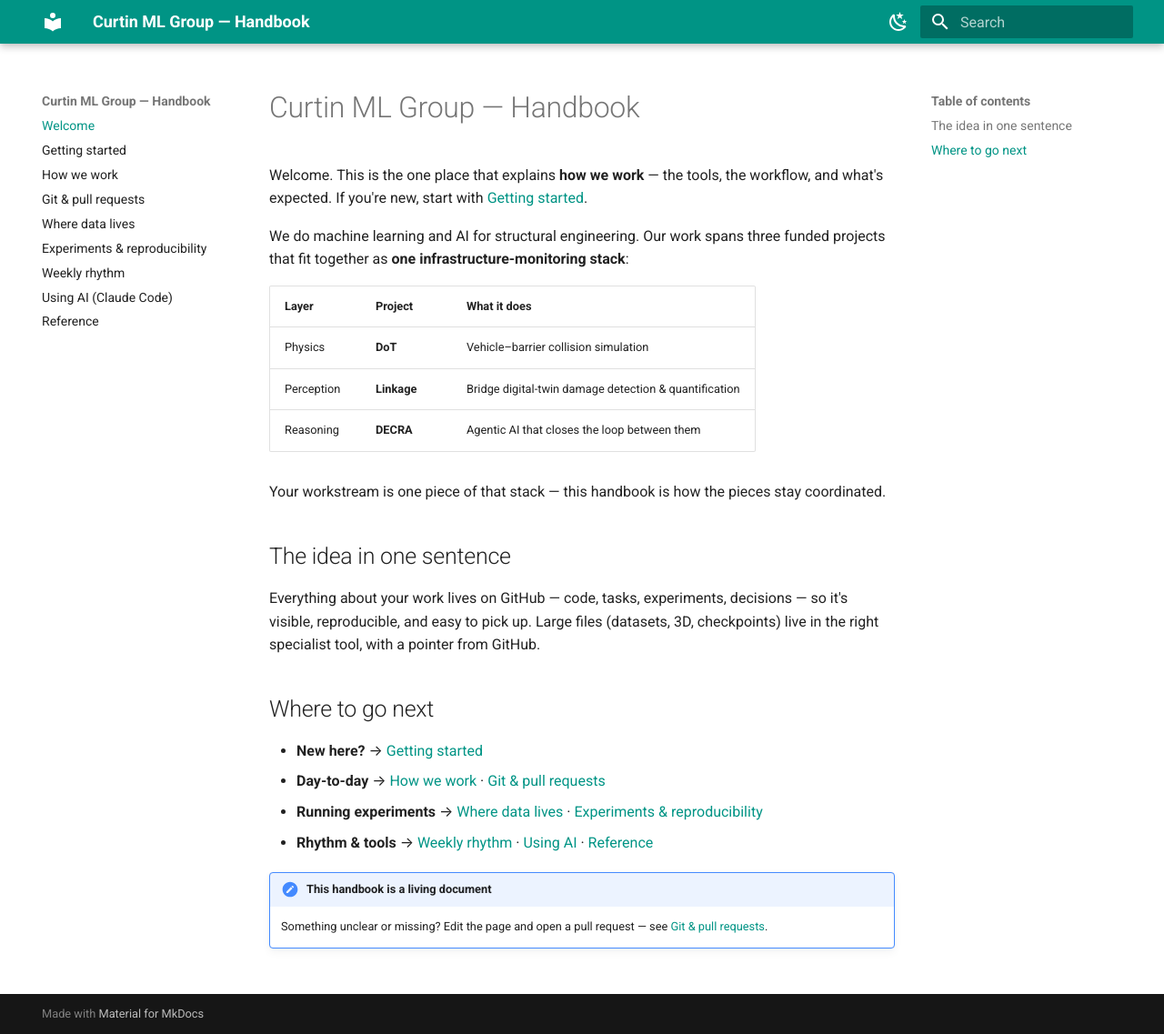
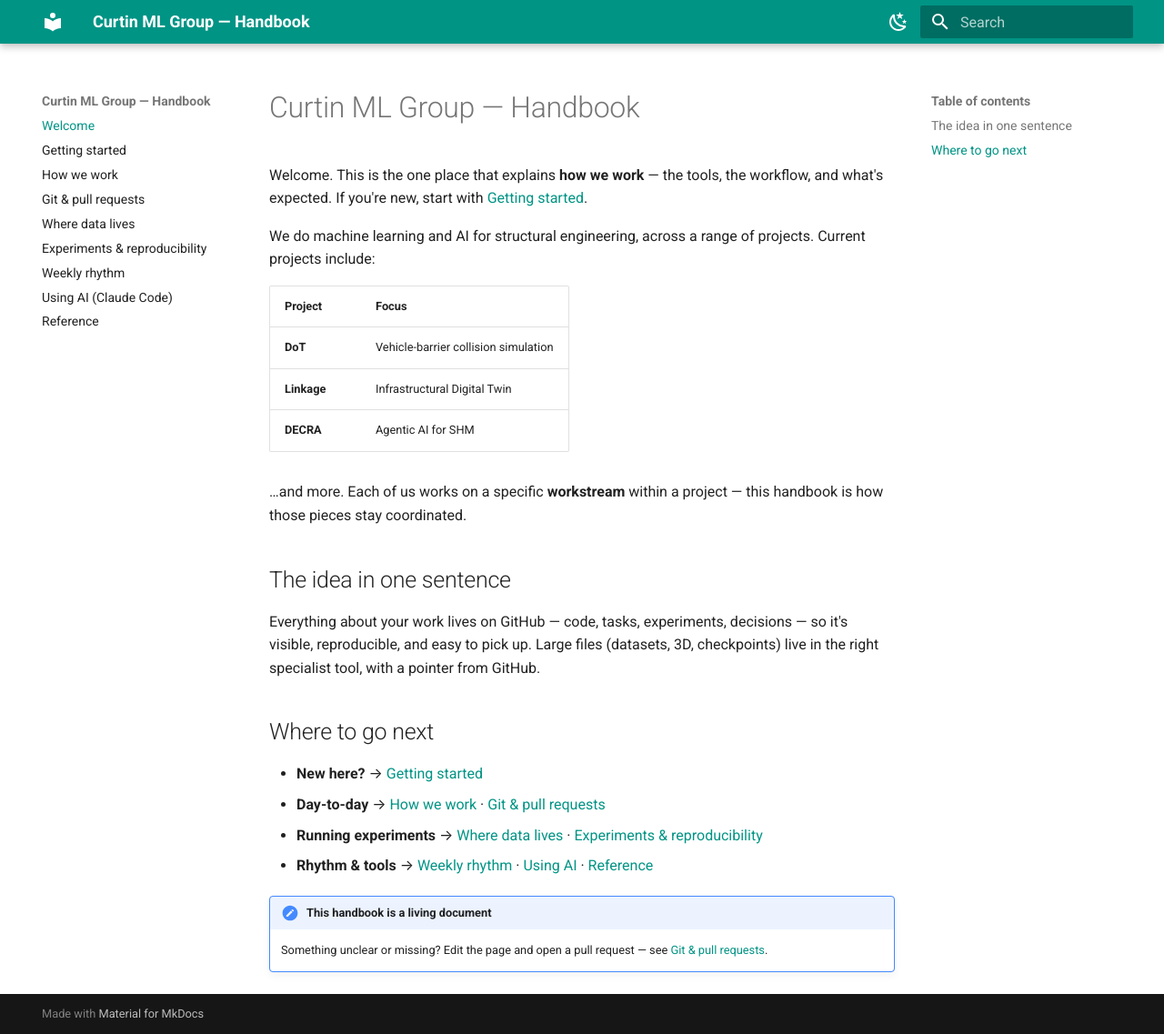
Before and after one commit to cumlg/handbook, an MkDocs documentation site: the page built from docs/index.md, in a window 1280 px wide and 1137 px high. Shown: the whole window at 91% size. Built offline with MkDocs 1.6.1 and Material for MkDocs 9.7.7, drawn with Linux system fonts in a browser that asks for light colours.

Commit message:
Handbook: say 'project' not 'grant'; open project set; update project focus names
Co-Authored-By: Claude Opus 4.8 (1M context) <noreply@anthropic.com>
Claude-Session: https://claude.ai/code/session_01BvM9fMS5BxPxXNMJaJ4FB6

```diff
--- a/docs/index.md
+++ b/docs/index.md
@@ -2,15 +2,15 @@
 
 Welcome. This is the one place that explains **how we work** — the tools, the workflow, and what's expected. If you're new, start with [Getting started](getting-started.md).
 
-We do machine learning and AI for structural engineering. Our work spans three funded projects that fit together as **one infrastructure-monitoring stack**:
+We do machine learning and AI for structural engineering, across a range of projects. Current projects include:
 
-| Layer | Project | What it does |
-|---|---|---|
-| Physics | **DoT** | Vehicle–barrier collision simulation |
-| Perception | **Linkage** | Bridge digital-twin damage detection & quantification |
-| Reasoning | **DECRA** | Agentic AI that closes the loop between them |
+| Project | Focus |
+|---|---|
+| **DoT** | Vehicle-barrier collision simulation |
+| **Linkage** | Infrastructural Digital Twin |
+| **DECRA** | Agentic AI for SHM |
 
-Your workstream is one piece of that stack — this handbook is how the pieces stay coordinated.
+…and more. Each of us works on a specific **workstream** within a project — this handbook is how those pieces stay coordinated.
 
 ## The idea in one sentence
 Everything about your work lives on GitHub — code, tasks, experiments, decisions — so it's visible, reproducible, and easy to pick up. Large files (datasets, 3D, checkpoints) live in the right specialist tool, with a pointer from GitHub.
```
Also changed, not shown: docs/getting-started.md (+2 -2 lines), docs/how-we-work.md (+1 -1 lines), docs/reference.md (+1 -1 lines).
